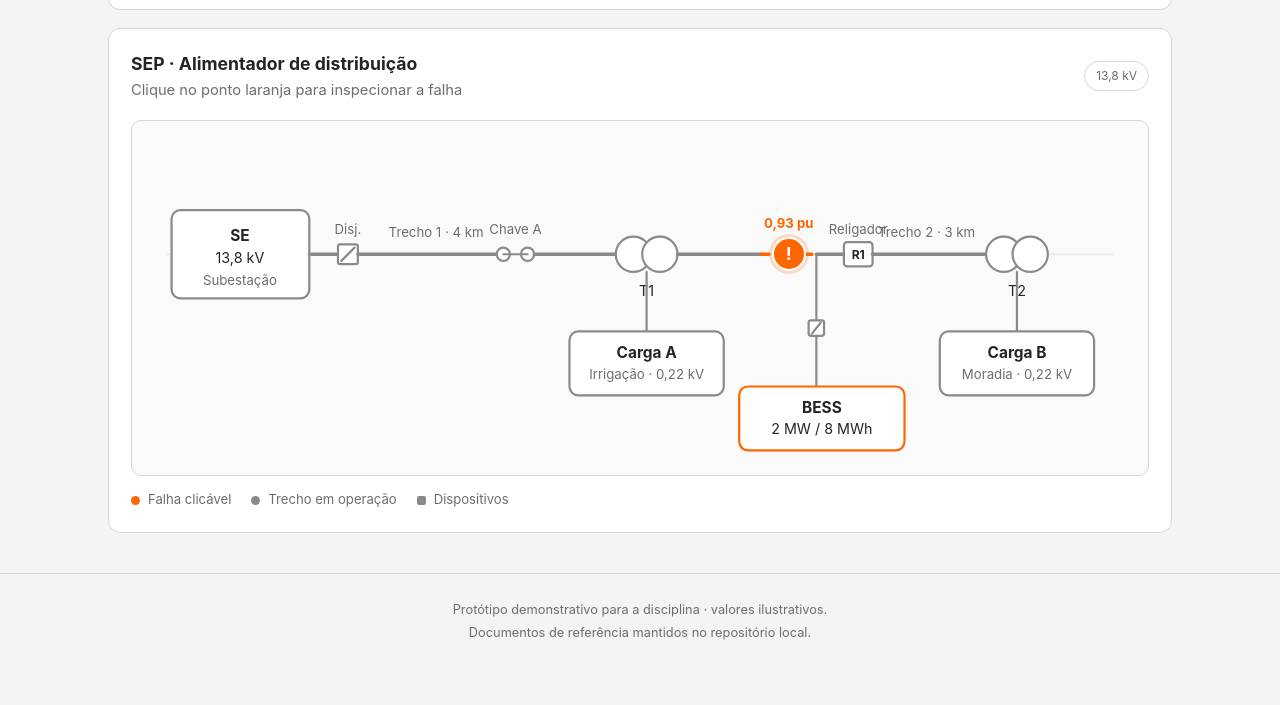
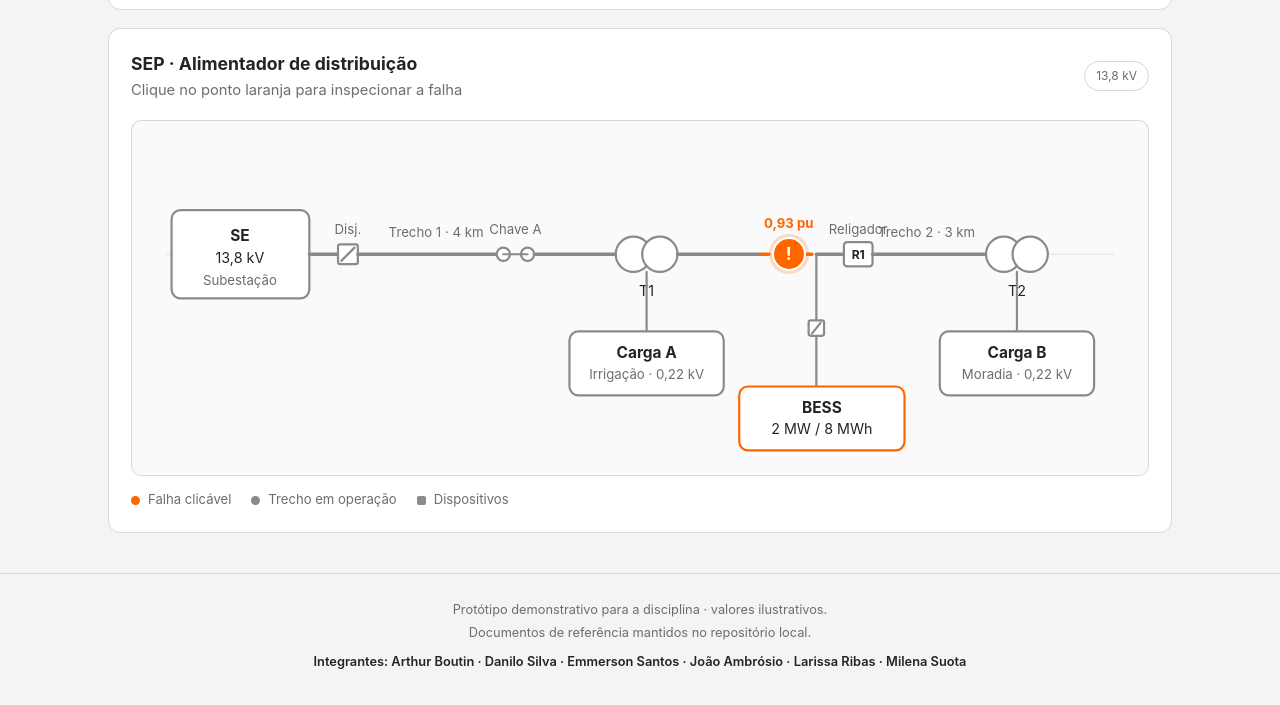
Before and after one commit to AmbrosioJoao/bess-copel-dashboard, a plain HTML site: page index.html in a window 1280 px wide. Shown: the part 380-1085 px from the top of the page. Before the commit the page ends 1056 px from the top, so only its background shows below. Drawn offline with Linux system fonts and the light colour scheme.

Commit message:
feat: add team credits

```diff
--- a/index.html
+++ b/index.html
@@ -154,6 +154,7 @@
   <footer class="footer">
     <p>Protótipo demonstrativo para a disciplina · valores ilustrativos.</p>
     <p>Documentos de referência mantidos no repositório local.</p>
+    <p class="team">Integrantes: Arthur Boutin · Danilo Silva · Emmerson Santos · João Ambrósio · Larissa Ribas · Milena Suota</p>
   </footer>
 
   <script src="app.js"></script>
--- a/styles.css
+++ b/styles.css
@@ -412,6 +412,12 @@ svg {
   margin: 4px 0;
 }
 
+.footer .team {
+  margin-top: 10px;
+  color: var(--text);
+  font-weight: 600;
+}
+
 @media (max-width: 700px) {
   .topbar {
     justify-content: flex-start;
```
